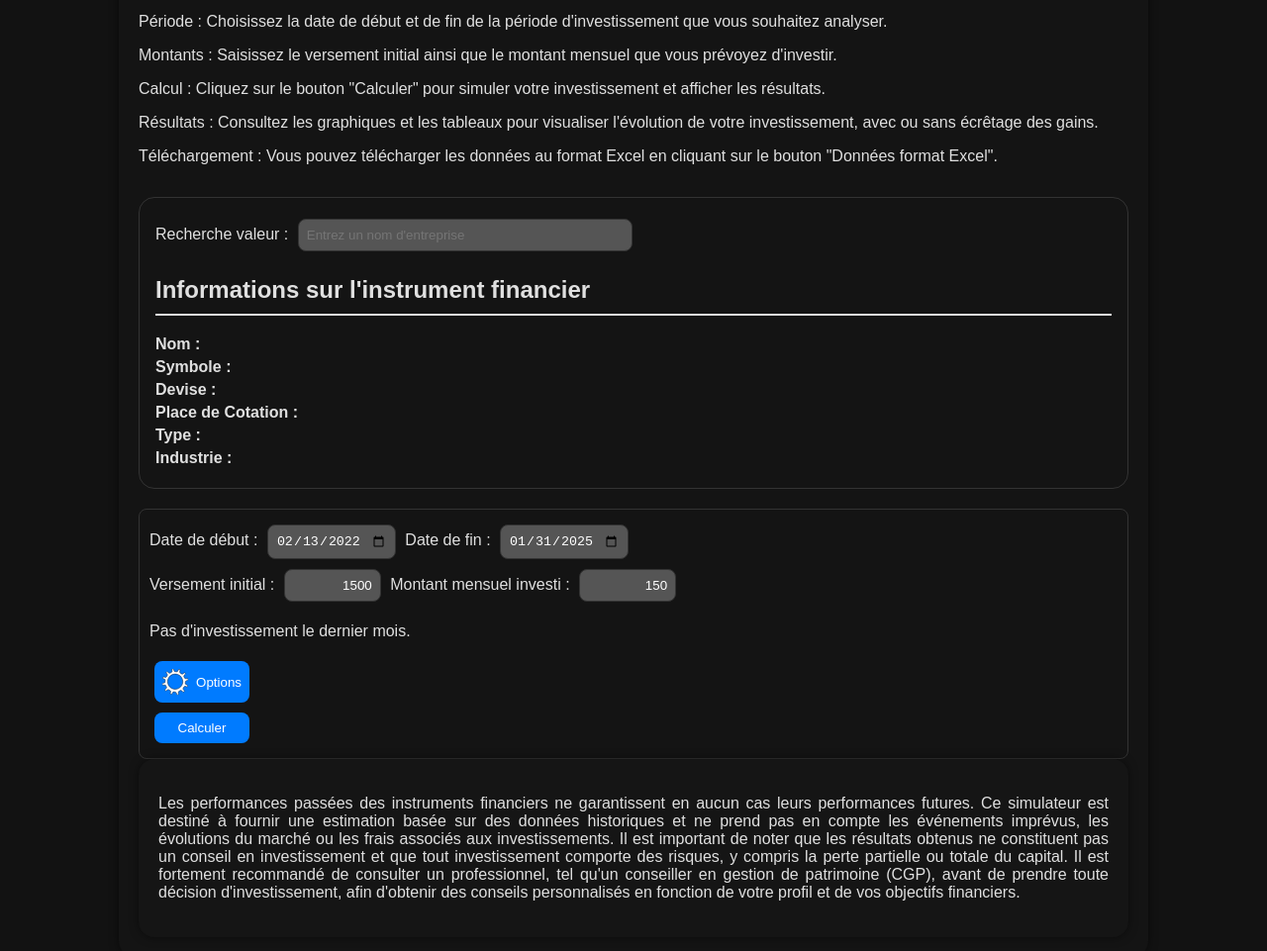
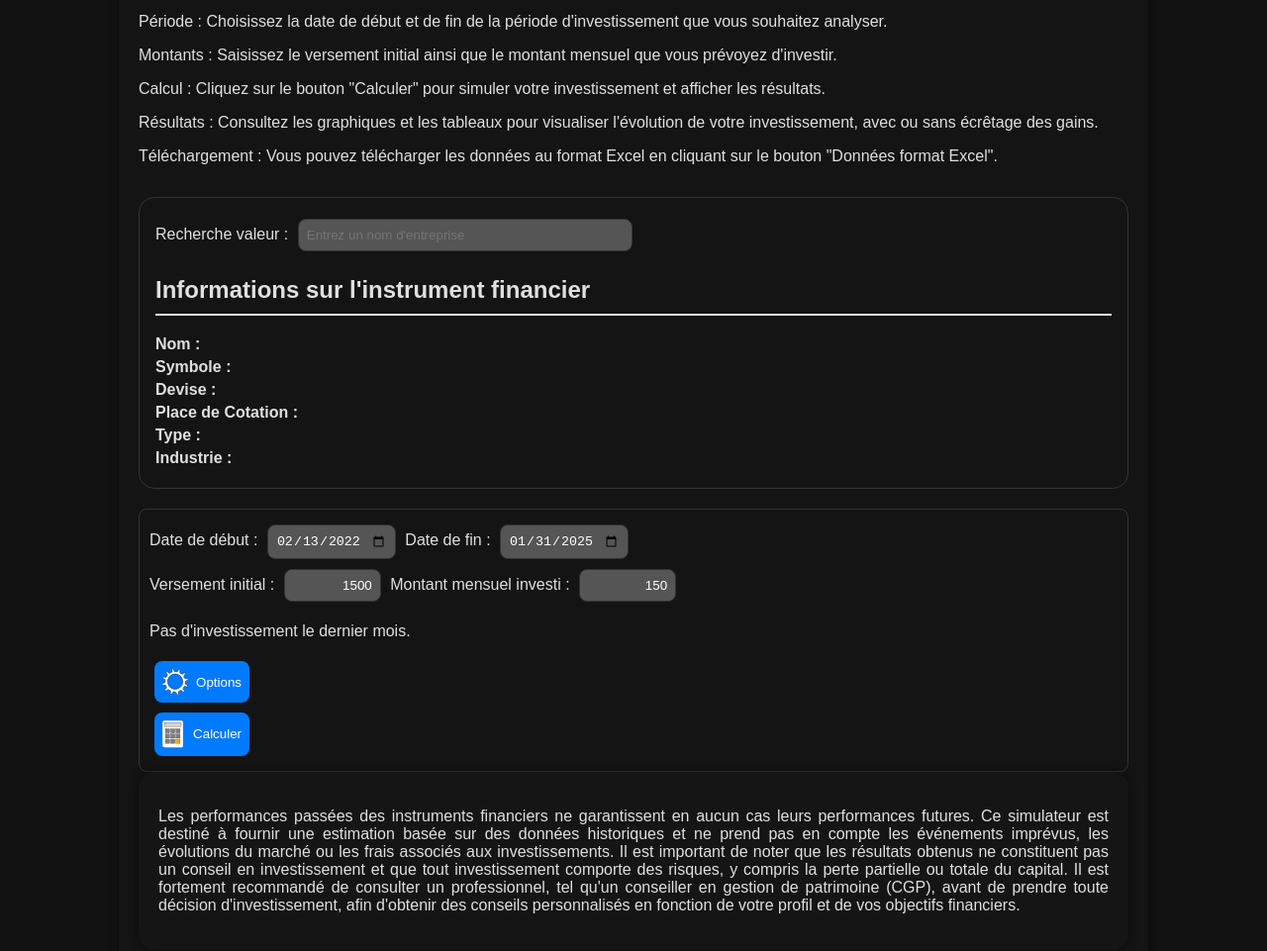
Before and after one commit to fox-velocity/fox-velocity.github.io, a website with bundled scripts: page index.html in a window 1280 px wide. Shown: the part 137-1098 px from the top of the page at 99% size. Built offline with nearby package versions, Linux system fonts and the light colour scheme; files whose address does not match are found by name.

Commit message:
Update index.html

```diff
--- a/index.html
+++ b/index.html
@@ -107,7 +107,26 @@
                         </table>
                     </div>
                 </div>
-                <button onclick="fetchData()">Calculer</button>
+                 <button onclick="fetchData()" style="position: relative; display: flex; align-items: center; justify-content: space-between;">
+                <svg viewBox="0 0 100 130" preserveAspectRatio="xMidYMid meet" style="width: 100%; height: 100%;">
+                    <!-- Corps de la calculatrice -->
+                    <rect x="0" y="0" width="100" height="130" rx="10" ry="10" stroke="black" fill="white" />
+                    <!-- Écran -->
+                    <rect x="10" y="10" width="80" height="20" stroke="black" fill="#D3D3D3" />
+
+                    <!-- Boutons -->
+                    <rect x="15" y="40" width="20" height="20" stroke="black" fill="grey" />
+                    <rect x="40" y="40" width="20" height="20" stroke="black" fill="grey" />
+                    <rect x="65" y="40" width="20" height="20" stroke="black" fill="grey" />
+                    <rect x="15" y="65" width="20" height="20" stroke="black" fill="grey" />
+                    <rect x="40" y="65" width="20" height="20" stroke="black" fill="grey" />
+                    <rect x="65" y="65" width="20" height="20" stroke="black" fill="grey" />
+                    <rect x="15" y="90" width="20" height="20" stroke="black" fill="grey" />
+                    <rect x="40" y="90" width="20" height="20" stroke="black" fill="grey" />
+                    <rect x="65" y="90" width="20" height="20" stroke="black" fill="orange" />
+                </svg>
+                <span style="margin-left: 10px;">Calculer</span>
+            </button>
             </div>
 
             <div id="loadingIndicator">
```
